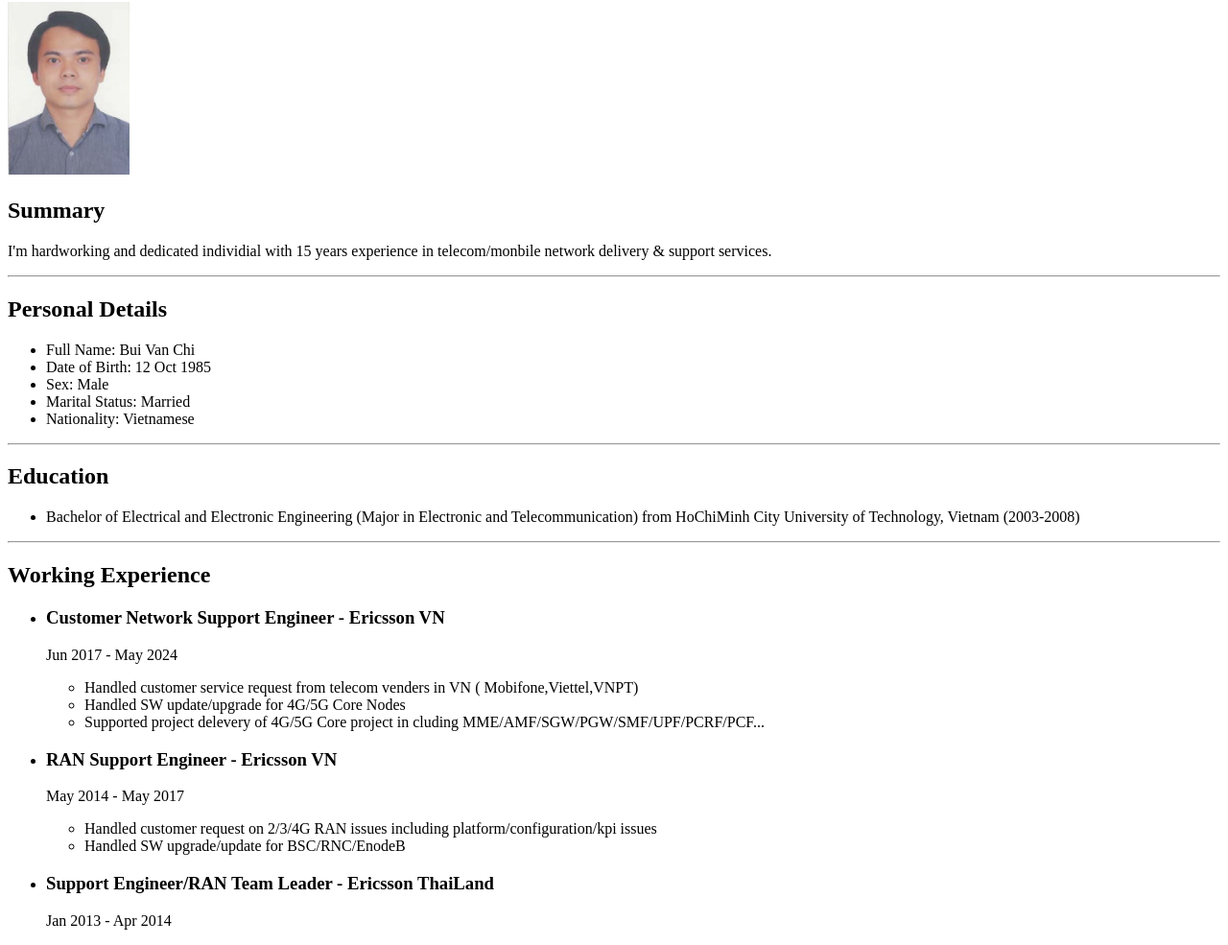
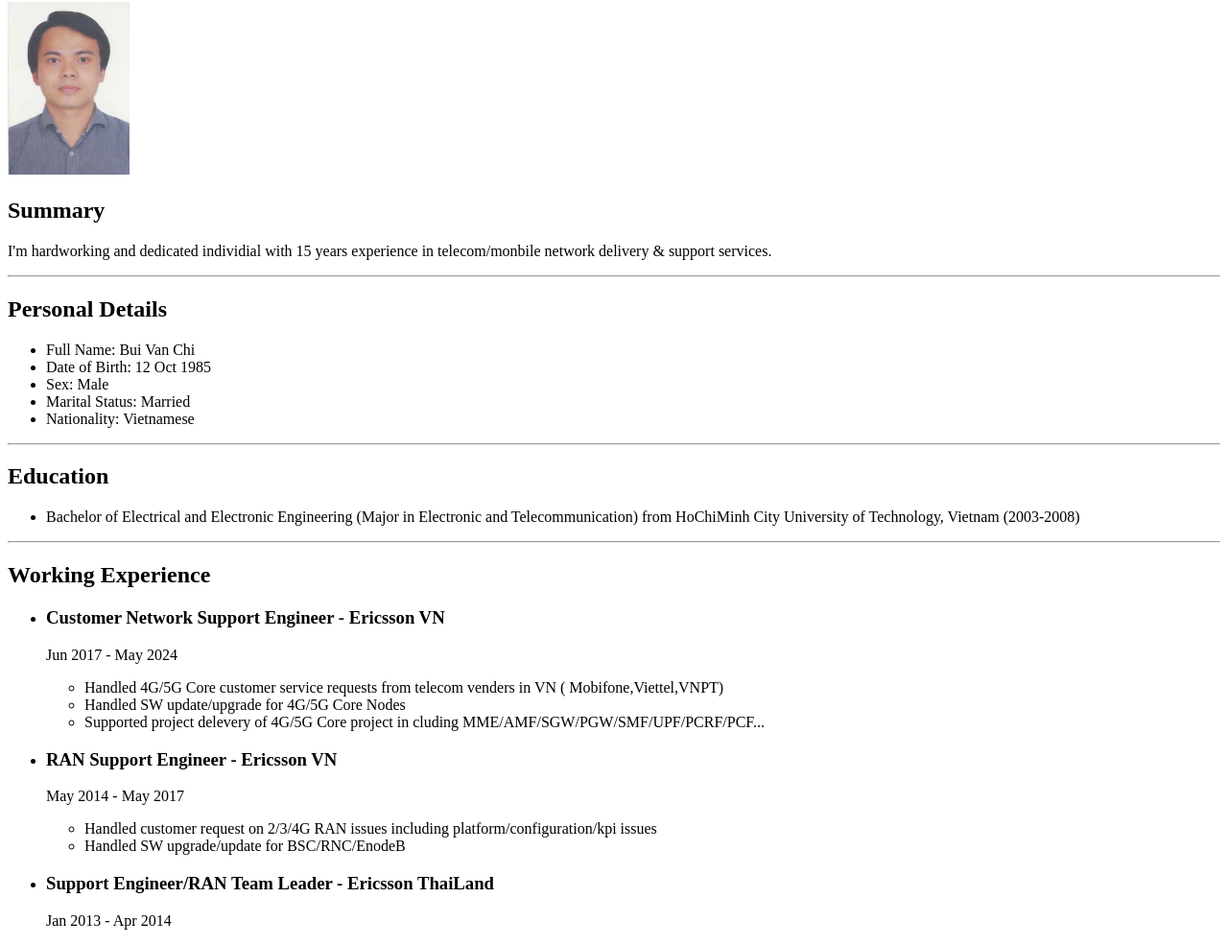
Before and after one commit to VanBui85/myresume, a plain HTML site: page index.html in a window 1280 px wide. Shown: the part 78-1063 px from the top of the page at 96% size. Drawn offline with Linux system fonts and the light colour scheme.

Commit message:
Update index.html

```diff
--- a/index.html
+++ b/index.html
@@ -31,7 +31,7 @@
             <h3>Customer Network Support Engineer - Ericsson VN</h3>
             <p>Jun 2017 - May 2024</p>
                 <ul>
-                    <li>Handled customer service request from telecom venders in VN ( Mobifone,Viettel,VNPT)</li>
+                    <li>Handled 4G/5G Core customer service requests from telecom venders in VN ( Mobifone,Viettel,VNPT)</li>
                     <li>Handled SW update/upgrade for 4G/5G Core Nodes</li>
                     <li>Supported project delevery of 4G/5G Core project in cluding MME/AMF/SGW/PGW/SMF/UPF/PCRF/PCF...</li>
 
```
